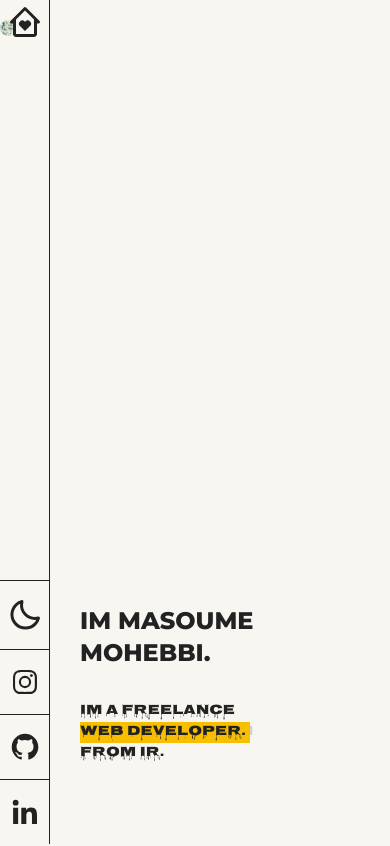
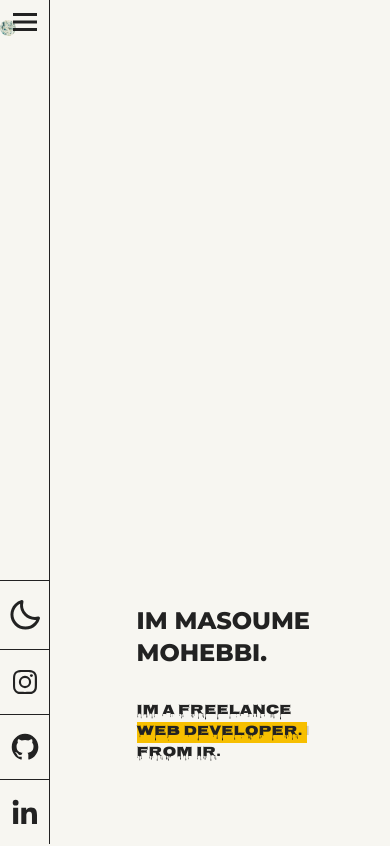
Before and after one commit to masoumehmohebbi/react-accordion-portfolio, a React (Vite) app: page / in a window 390 px wide. Shown: the top 846 px of the page. Built offline with nearby package versions, Linux system fonts and the light colour scheme; a web font is replaced by a local one.

Commit message:
Dynamic Mobile-Nav SideNav.jsx

```diff
--- a/src/components/SideNav.jsx
+++ b/src/components/SideNav.jsx
@@ -3,37 +3,111 @@ import {
   BiLogoLinkedin,
   BiLogoGithub,
   BiHomeHeart,
+  BiX,
+  BiMenu,
 } from "react-icons/bi";
 import DarkModeToggle from "./DarkModeToggle";
 
-function SideNav() {
+function SideNav({ openMobileNav, setOpenMobileNav }) {
   return (
-    <nav className="z-50 fixed +md:static top-0 cursor-default h-full flex flex-col justify-between w-[50px] +md:w-[72px] border-r-[1px] border-primary dark:border-secondary">
-      <div className="flex items-center justify-center ">
-        <BiHomeHeart className="w-9 h-9 +md:w-11 +md:h-11 mt-1 text-primary dark:text-secondary" />
-      </div>
+    <div>
+      {openMobileNav ? <MobileSideNav /> : ""}
+      <nav
+        className={`z-50 ${
+          openMobileNav ? "ml-[117px]" : "ml-0"
+        }  fixed +md:static top-0 cursor-default h-full flex flex-col justify-between w-[50px] +md:w-[72px] border-r-[1px] border-primary dark:border-secondary`}
+      >
+        <a href="#home" className="flex items-center justify-center z-50">
+          <BiHomeHeart className="hidden +md:block +md:w-11 +md:h-11 mt-1 text-primary dark:text-secondary" />
+
+          <span
+            className="+md:hidden"
+            onClick={() => setOpenMobileNav(!openMobileNav)}
+          >
+            {openMobileNav ? (
+              <BiX className="w-9 h-9 text-primary dark:text-secondary mt-1" />
+            ) : (
+              <BiMenu className="w-9 h-9 text-primary dark:text-secondary mt-1" />
+            )}
+          </span>
+        </a>
+
         <ul>
           <li>
             <DarkModeToggle className="w-8 h-8 +md:w-9 +md:h-9" />
           </li>
           <li>
-          <a href="#">
+            <a
+              target="_blank"
+              rel="noreferrer"
+              href="https://instagram.com/masoume.frontend.js"
+            >
               <BiLogoInstagram className="w-8 h-8 +md:w-9 +md:h-9" />
             </a>
           </li>
           <li>
-          <a href="#">
+            <a
+              target="_blank"
+              rel="noreferrer"
+              href="https://github.com/masoumehmohebbi"
+            >
               <BiLogoGithub className="w-8 h-8 +md:w-9 +md:h-9" />
             </a>
           </li>
           <li>
-          <a href="#">
+            <a
+              target="_blank"
+              rel="noreferrer"
+              href="https://www.linkedin.com/in/masoumemohebbi"
+            >
               <BiLogoLinkedin className="w-8 h-8 +md:w-9 +md:h-9" />
             </a>
           </li>
         </ul>
       </nav>
+    </div>
   );
 }
 
 export default SideNav;
+
+function MobileSideNav() {
+  return (
+    <div className="z-50 font-jetbrains transition-all duration-500 bg-primary dark:bg-secondary fixed +md:hidden top-0 cursor-default h-full flex flex-col justify-between border-r-[1px] border-primary dark:border-secondary">
+      <ul>
+        <li className="border-b border-b-[#333] py-5 pl-2 pr-11 uppercase">
+          <a
+            href="#home"
+            className=" text-[#ffffffcc] dark:text-primary text-xs"
+          >
+            Home
+          </a>
+        </li>
+        <li className="border-b border-b-[#333] py-5 pl-2 pr-11 uppercase">
+          <a
+            href="#about"
+            className=" text-[#ffffffcc] dark:text-primary text-xs"
+          >
+            About
+          </a>
+        </li>
+        <li className="border-b border-b-[#333]  py-5 pl-2 pr-11 uppercase">
+          <a
+            href="#portfolio"
+            className=" text-[#ffffffcc] dark:text-primary text-xs"
+          >
+            Portfolio
+          </a>
+        </li>
+        <li className="border-b border-b-[#333] py-5 pl-2 pr-11 uppercase">
+          <a
+            href="#contact"
+            className=" text-[#ffffffcc] dark:text-primary text-xs"
+          >
+            Contact
+          </a>
+        </li>
+      </ul>
+    </div>
+  );
+}
```
Lines whose indentation alone changed are shown as unchanged.
